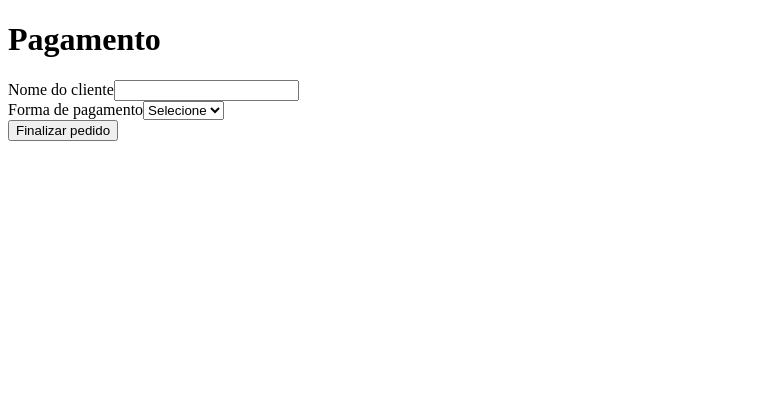
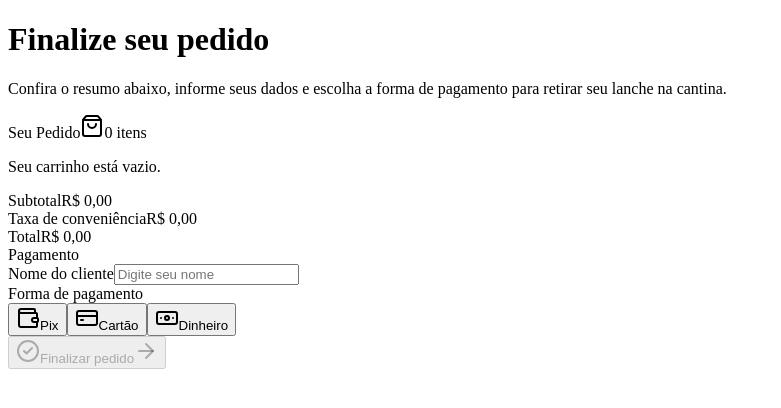
Before and after one commit to kamilabeuren/sistema-cantina, a React (Vite) app: page /payment in a window 1280 px wide. Shown: the top 408 px of the page, without its empty margins (0-781 px from the left). Built offline with nearby package versions, Linux system fonts and the light colour scheme.

Commit message:
Adiciona métodos de pagamento

```diff
--- a/src/pages/Payment.jsx
+++ b/src/pages/Payment.jsx
@@ -1,66 +1,210 @@
-import { useState } from "react";
+// src/pages/Pagamento.jsx
+import React, { useEffect, useMemo, useState } from "react";
 import { useNavigate } from "react-router-dom";
+import { ArrowRight, CheckCircle2, Wallet, CreditCard, Banknote, ShoppingBag } from "lucide-react";
 
-function Payment() {
+const TAXA_CONVENIENCIA = 0.06; // 6% sobre o subtotal
+
+export default function Pagamento() {
   const navigate = useNavigate();
-
+  const [cart, setCart] = useState([]);
   const [customerName, setCustomerName] = useState("");
   const [paymentMethod, setPaymentMethod] = useState("");
+  const [submitting, setSubmitting] = useState(false);
+  const [error, setError] = useState("");
+
+  useEffect(() => {
+    const storedCart = JSON.parse(localStorage.getItem("cart")) || [];
+    setCart(storedCart);
+  }, []);
+
+  const subtotal = useMemo(
+    () => cart.reduce((acc, item) => acc + item.price * item.quantity, 0),
+    [cart]
+  );
+  const taxa = useMemo(() => subtotal * TAXA_CONVENIENCIA, [subtotal]);
+  const total = subtotal + taxa;
+
+  const paymentOptions = [
+    { value: "Pix", label: "Pix", icon: Wallet },
+    { value: "Cartão", label: "Cartão", icon: CreditCard },
+    { value: "Dinheiro", label: "Dinheiro", icon: Banknote },
+  ];
+
+  const formatBRL = (value) => `R$ ${value.toFixed(2).replace(".", ",")}`;
 
   const handleFinishOrder = (event) => {
     event.preventDefault();
+    setError("");
+
+    if (cart.length === 0) {
+      setError("Seu carrinho está vazio. Adicione itens antes de finalizar o pedido.");
+      return;
+    }
+    if (!customerName.trim()) {
+      setError("Informe o nome do cliente.");
+      return;
+    }
+    if (!paymentMethod) {
+      setError("Selecione uma forma de pagamento.");
+      return;
+    }
+
+    setSubmitting(true);
 
     const orderNumber = Math.floor(100000 + Math.random() * 900000);
 
     const order = {
       number: orderNumber,
-      customerName,
+      customerName: customerName.trim(),
       paymentMethod,
+      items: cart,
+      subtotal,
+      taxa,
+      total,
       status: "Recebido",
+      createdAt: new Date().toISOString(),
     };
 
     localStorage.setItem("order", JSON.stringify(order));
+
+    const orders = JSON.parse(localStorage.getItem("orders")) || [];
+    orders.push(order);
+    localStorage.setItem("orders", JSON.stringify(orders));
+
+    localStorage.removeItem("cart");
 
     navigate(`/order/${orderNumber}`);
   };
 
   return (
+    <div className="max-w-7xl mx-auto px-4 sm:px-6 lg:px-8 py-12 lg:py-20">
+      <div className="grid grid-cols-1 lg:grid-cols-12 gap-12 lg:gap-8">
+
+        {/* Coluna esquerda: título + resumo do pedido, no espírito da Home */}
+        <div className="lg:col-span-7 space-y-8">
+          <div className="space-y-4 text-center lg:text-left">
+            <h1 className="text-4xl sm:text-5xl font-extrabold tracking-tight text-gray-900 leading-tight">
+              Finalize seu <span className="text-primary-600">pedido</span>
+            </h1>
+            <p className="text-base sm:text-lg text-gray-600 max-w-xl mx-auto lg:mx-0 leading-relaxed">
+              Confira o resumo abaixo, informe seus dados e escolha a forma de pagamento para retirar seu lanche na cantina.
+            </p>
+          </div>
+
+          <div className="border border-gray-200 bg-white rounded-2xl p-5 space-y-4">
+            <div className="flex items-center justify-between">
+              <span className="px-2.5 py-1 rounded-md bg-primary-50 text-primary-700 text-xs font-bold uppercase tracking-wider">
+                Seu Pedido
+              </span>
+              <span className="flex items-center gap-1.5 text-sm font-bold text-gray-900">
+                <ShoppingBag className="w-4 h-4 text-primary-600" />
+                {cart.length} {cart.length === 1 ? "item" : "itens"}
+              </span>
+            </div>
+
+            {cart.length === 0 ? (
+              <p className="text-sm text-gray-500 py-4 text-center">Seu carrinho está vazio.</p>
+            ) : (
+              <ul className="divide-y divide-gray-100 border-t border-gray-100">
+                {cart.map((item) => (
+                  <li key={item.id} className="flex items-center justify-between py-3 text-sm">
+                    <span className="text-gray-700">{item.quantity}x {item.name}</span>
+                    <span className="font-semibold text-gray-900">
+                      {formatBRL(item.price * item.quantity)}
+                    </span>
+                  </li>
+                ))}
+              </ul>
+            )}
+
+            <div className="pt-3 border-t border-gray-100 space-y-2 text-sm">
+              <div className="flex justify-between text-gray-500">
+                <span>Subtotal</span>
+                <span>{formatBRL(subtotal)}</span>
+              </div>
+              <div className="flex justify-between text-gray-500">
+                <span>Taxa de conveniência</span>
+                <span>{formatBRL(taxa)}</span>
+              </div>
+              <div className="flex justify-between pt-2 border-t border-gray-100">
+                <span className="font-bold text-gray-900">Total</span>
+                <span className="font-bold text-primary-600 text-lg">{formatBRL(total)}</span>
+              </div>
+            </div>
+          </div>
+        </div>
+
+        {/* Coluna direita: formulário, mesmo cartão flutuante da Home */}
+        <div className="lg:col-span-5 relative w-full max-w-md mx-auto">
+          <form
+            onSubmit={handleFinishOrder}
+            className="relative border border-gray-200 bg-white rounded-2xl p-5 space-y-5"
+          >
+            <div className="flex items-center justify-between">
+              <span className="px-2.5 py-1 rounded-md bg-primary-50 text-primary-700 text-xs font-bold uppercase tracking-wider">
+                Pagamento
+              </span>
+            </div>
+
             <div>
-      <h1>Pagamento</h1>
-
-      <form onSubmit={handleFinishOrder}>
-        <div>
-          <label>Nome do cliente</label>
-
+              <label htmlFor="customerName" className="block text-sm font-semibold text-gray-700 mb-2">
+                Nome do cliente
+              </label>
               <input
+                id="customerName"
                 type="text"
                 value={customerName}
                 onChange={(event) => setCustomerName(event.target.value)}
-            required
+                placeholder="Digite seu nome"
+                className="w-full px-4 py-3 rounded-xl border border-gray-200 focus:outline-none focus:ring-2 focus:ring-primary-500"
               />
             </div>
 
             <div>
-          <label>Forma de pagamento</label>
-
-          <select
-            value={paymentMethod}
-            onChange={(event) => setPaymentMethod(event.target.value)}
-            required
+              <span className="block text-sm font-semibold text-gray-700 mb-2">Forma de pagamento</span>
+              <div className="grid grid-cols-3 gap-2">
+                {paymentOptions.map((option) => {
+                  const Icon = option.icon;
+                  const isSelected = paymentMethod === option.value;
+                  return (
+                    <button
+                      type="button"
+                      key={option.value}
+                      onClick={() => setPaymentMethod(option.value)}
+                      className={`flex flex-col items-center gap-1.5 px-2 py-3 rounded-xl border text-xs font-medium transition-all ${
+                        isSelected
+                          ? "border-primary-500 bg-primary-50 text-primary-700"
+                          : "border-gray-200 text-gray-600 hover:bg-gray-50"
+                      }`}
                     >
-            <option value="">Selecione</option>
-            <option value="Pix">Pix</option>
-            <option value="Cartão">Cartão</option>
-            <option value="Dinheiro">Dinheiro</option>
-          </select>
+                      <Icon className="w-4 h-4" />
+                      {option.label}
+                    </button>
+                  );
+                })}
+              </div>
             </div>
 
-        <button type="submit">
-          Finalizar pedido
+            {error && (
+              <p className="text-xs text-accent-600 bg-accent-50 border border-accent-100 rounded-xl px-3 py-2">
+                {error}
+              </p>
+            )}
+
+            <button
+              type="submit"
+              disabled={submitting || cart.length === 0}
+              className="w-full px-8 py-4 rounded-xl bg-primary-500 hover:bg-primary-600 disabled:opacity-50 disabled:cursor-not-allowed text-white font-bold text-base inline-flex items-center justify-center gap-2 transition-all"
+            >
+              <CheckCircle2 className="w-5 h-5" />
+              <span>Finalizar pedido</span>
+              <ArrowRight className="w-4 h-4" />
             </button>
           </form>
         </div>
+
+      </div>
+    </div>
   );
 }
-
-export default Payment;
```
Lines whose indentation alone changed are shown as unchanged.
